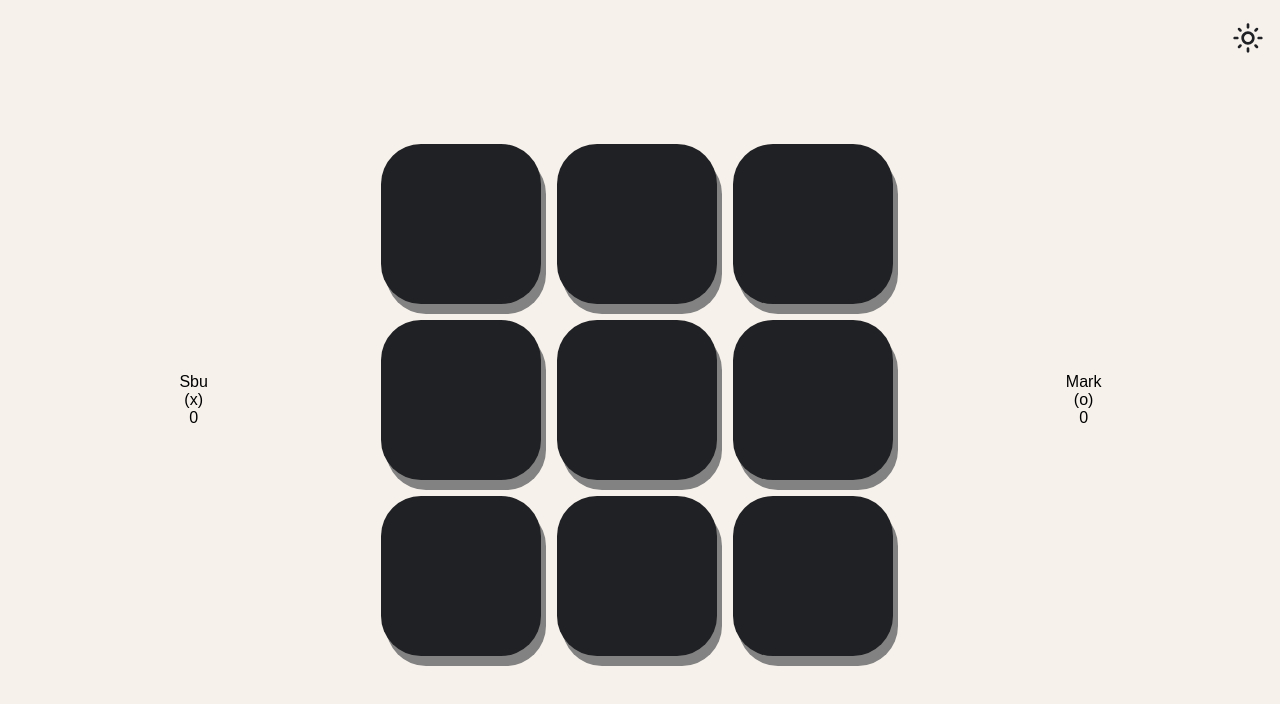
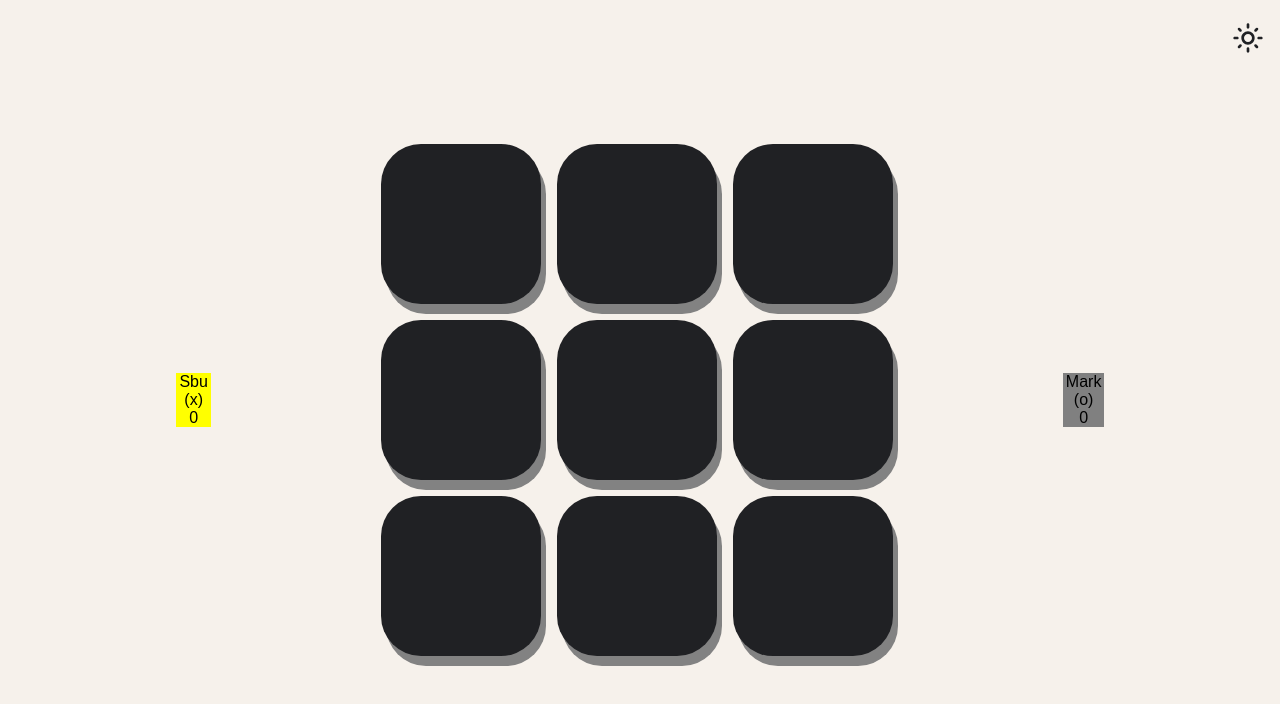
Before and after one commit to SNdiman/tic-tac-toe-react-course1, a React (Create React App) app: page /game-on in a window 1280 px wide. Shown: the top 704 px of the page. Built offline with nearby package versions, Linux system fonts and the light colour scheme; some icons are missing; the HTML template or start-up script is replaced by a standard one.

Commit message:
added the draw game mechanic

```diff
--- a/package.json
+++ b/package.json
@@ -10,6 +10,7 @@
     "react": "^19.1.1",
     "react-dom": "^19.1.1",
     "react-icons": "^5.5.0",
+    "react-nice-avatar": "^1.5.0",
     "react-router-dom": "^7.8.2",
     "styled-components": "^6.1.19",
     "web-vitals": "^2.1.4"
--- a/src/components/GameCell/GameCell.jsx
+++ b/src/components/GameCell/GameCell.jsx
@@ -17,7 +17,7 @@ function GameCell({ cellItem, index, isWinningCell }) {
     updateBoard(index);
     const result = checkForWinner(game.board);
     if (result) {
-      roundComplete()
+      roundComplete(result)
       handleModal(<RoundOverModal />);
     }
   };
--- a/src/components/Modal/RoundOverModal/RoundOverModal.jsx
+++ b/src/components/Modal/RoundOverModal/RoundOverModal.jsx
@@ -13,10 +13,10 @@ function RoundOverModal() {
   return (
     <div>
       <ModalHeader>
-        <Title primary>{game.player1.choice === game.turn ? game.player1.name : game.player2.name} wins this round</Title>
+        <Title primary>{game.roundWinner.name ? `${game.roundWinner.game} wins the round` : "Draw"} </Title>
       </ModalHeader>
       <ModalBody>
-        <Subtitle primary>Sbu won this round! Choices will be switched</Subtitle>
+        <Subtitle primary>Choices will be switched</Subtitle>
         <Subtitle primary>{game.player1.name}: {game.player1.score}</Subtitle>
         <Subtitle primary>{game.player2.name}: {game.player2.score}</Subtitle>
       </ModalBody>
--- a/src/components/Player/Player.jsx
+++ b/src/components/Player/Player.jsx
@@ -1,9 +1,9 @@
 import React from "react";
 import { PlayerWrapper } from "./Player.styled";
 
-function Player({ player }) {
+function Player({ player, isPlayerActive }) {
   return (
-    <PlayerWrapper>
+    <PlayerWrapper isPlayerActive={isPlayerActive ?? false}>
       <div>
         {player.name} ({player.choice})
       </div>
--- a/src/components/Player/Player.styled.js
+++ b/src/components/Player/Player.styled.js
@@ -6,5 +6,6 @@ export const PlayerWrapper = styled.div`
     justify-content: center;
     align-items: center;
     margin: 10rem;
+    background-color: ${({isPlayerActive}) => isPlayerActive ? "yellow" : "grey"};
 
 `
--- a/src/contexts/GameContext.js
+++ b/src/contexts/GameContext.js
@@ -4,18 +4,19 @@ export const GameContext = createContext({});
 
 export const GameContextProvider = (props) => {
   const [game, setGame] = useState({
-    board: [1,2,3,4,5,6,7,8,9],
+    board: [null, null, null, null, null, null, null, null, null],
     player1: {
       choice: "x",
       name: "Sbu",
-      score: 0
+      score: 0,
     },
     player2: {
       choice: "o",
       name: "Mark",
-      score: 0
+      score: 0,
     },
     turn: "x",
+    roundWinner: "",
   });
 
   const updateBoard = (index) => {
@@ -27,43 +28,83 @@ export const GameContextProvider = (props) => {
       turn: game.turn === "x" ? "o" : "x",
     });
   };
-  const resetBoard = () =>{
+  const resetBoard = () => {
     setGame({
       ...game,
-      board:  [1,2,3,4,5,6,7,8,9],
+      board: [null, null, null, null, null, null, null, null, null],
+      turn: "x",
+    });
+  };
 
-    })
+  const toggleChoice = (choice) => (choice === "x" ? "o" : "x");
 
-  }
-    const roundComplete = () =>{
-      if(game.turn == game.player1.choice){
-        console.log("Player 1 wins")
-        setGame({
-          ...game,
-          player1: {
-            ...game.player1,
-            score: game.player1.score + 1
-          }
-        })
-      }else if(game.turn == game.player2.choice ){
-        console.log("Player 2 wins")
-        setGame({
-          ...game,
-          player2: {
-            ...game.player2,
-            score: game.player2.score + 1
-          }
-        })
+  const switchTurn = () => {
+    setGame((prevGame) => ({
+      ...prevGame,
+      player1: {
+        ...prevGame.player1,
+        choice: toggleChoice(prevGame.player1.choice),
+      },
+      player2: {
+        ...prevGame.player2,
+        choice: toggleChoice(prevGame.player2.choice),
+      },
+      turn: "x",
+    }));
+  };
 
+  const updateScore = (winner) => {
+    // winner player1,player2, draw
+    //
+    if (winner === "draw") {
+      setGame((prevGame) => ({
+        ...prevGame,
+        player1: {
+          ...game[winner],
+          score: prevGame.player1.score + 0.5,
+        },
+        player2: {
+          ...game[winner],
+          score: prevGame.player2.score + 0.5,
+        },
+        roundWinner: "",
+      }));
+    } else {
+      setGame((prevGame) => ({
+        ...prevGame,
+        [winner]: {
+          ...game[winner],
+          score: prevGame[winner].score + 1,
+        },
+        roundWinner: prevGame[winner],
+      }));
+    }
 
-      }else{
-        console.log("Draw")
-      }
+    setGame((prevGame) => ({
+      ...prevGame,
+      [winner]: {
+        ...game[winner],
+        score: prevGame[winner].score + 1,
+      },
+      roundWinner: prevGame[winner],
+    }));
+  };
 
-
-
-
-  }
+  const roundComplete = (result) => {
+    console.log(game);
+    switchTurn();
+    if (game.turn === game.player1.choice && result !== "draw") {
+      console.log("Player 1 wins");
+      updateScore("player1");
+    } else if (game.turn === game.player2.choice && result !== "draw") {
+      console.log("Player 2 wins");
+      updateScore("player2");
+    } else {
+      console.log("Draw");
+      updateScore("draw");
+    }
+    switchTurn();
+  };
 
   return (
     <GameContext.Provider
@@ -71,7 +112,7 @@ export const GameContextProvider = (props) => {
         game,
         updateBoard,
         resetBoard,
-        roundComplete
+        roundComplete,
       }}
     >
       {props.children}
--- a/src/pages/Game/Game.jsx
+++ b/src/pages/Game/Game.jsx
@@ -10,13 +10,13 @@ function Game() {
 
   return (
     <Container>
-      <Player player={game.player1}/>
+      <Player player={game.player1} isPlayerActive={game.player1.choice === game.turn}/>
       <GameBoardStyle>
         {game.board.map((item, index) => (
           <GameCell key={index} cellItem={item} index={index} />
         ))}
       </GameBoardStyle>
-      <Player player={game.player2}/>
+      <Player player={game.player2} isPlayerActive={game.player2.choice === game.turn}/>
     </Container>
   );
 }
--- a/src/utils/GameUtils/index.js
+++ b/src/utils/GameUtils/index.js
@@ -1,39 +1,51 @@
-const checkForSequence = (option1, option2, option3) =>{
-    return (option1 === option2 && option2 === option3)
+const checkForSequence = (option1, option2, option3) => {
+  if (option1 === null || option2 === null || option3 === null) {
+    return false;
   }
+  return option1 === option2 && option2 === option3;
+};
 
 export const checkForWinner = (board) => {
-    console.log("IN here")
+  console.log("IN here");
   //012
   //345
   //678
 
-
   //row
-    for(let i=0; i<9; i+=3){
-        if(checkForSequence(board[i], board[i+1], board[i+2])){
-            console.log("row winner")
-            return true
+  for (let i = 0; i < 9; i += 3) {
+    if (checkForSequence(board[i], board[i + 1], board[i + 2])) {
+      console.log("row winner");
+      return true;
     }
   }
 
   //column
-       for(let i=0; i<3; i+=1){
-        if(checkForSequence(board[i], board[i+3], board[i+6])){
-            console.log("column winner")
-            return true
+  for (let i = 0; i < 3; i += 1) {
+    if (checkForSequence(board[i], board[i + 3], board[i + 6])) {
+      console.log("column winner");
+      return true;
     }
   }
 
-    //diagnal
-    if(board[0] === board[4] && board[4] === board[8]){
-        console.log("We have a diagonal winner")
-        return true
+  //diagnal 1
+
+  if (checkForSequence(board[0], board[4], board[8])) {
+    console.log("We have a diagonal winner");
+    return true;
+  }
+  //diagnal 2
+
+  if (checkForSequence(board[2], board[4], board[6])) {
+    console.log("We have a diagonal winner");
+    return true;
   }
 
-    if(board[2] === board[4] && board[4] === board[6]){
-        console.log("We have a diagonal winner")
-        return true
+  console.log(board)
+  if(!board.includes(null)){
+    return "draw"
   }
 
-}
+  return false
+  //check if game is drawn
+  // game is over or there is no winner
+};
```
Also changed, not shown: 1 other file (tests, documents, lock files or other folders). Lines whose indentation alone changed are shown as unchanged.
